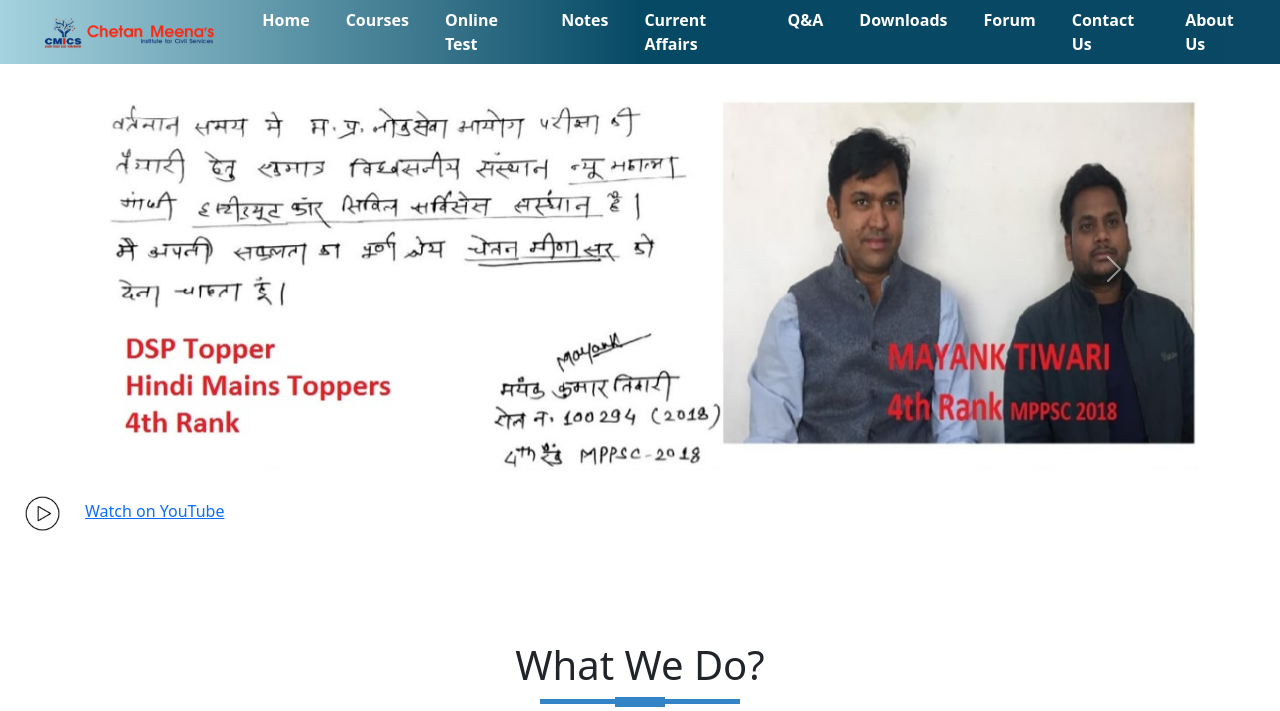
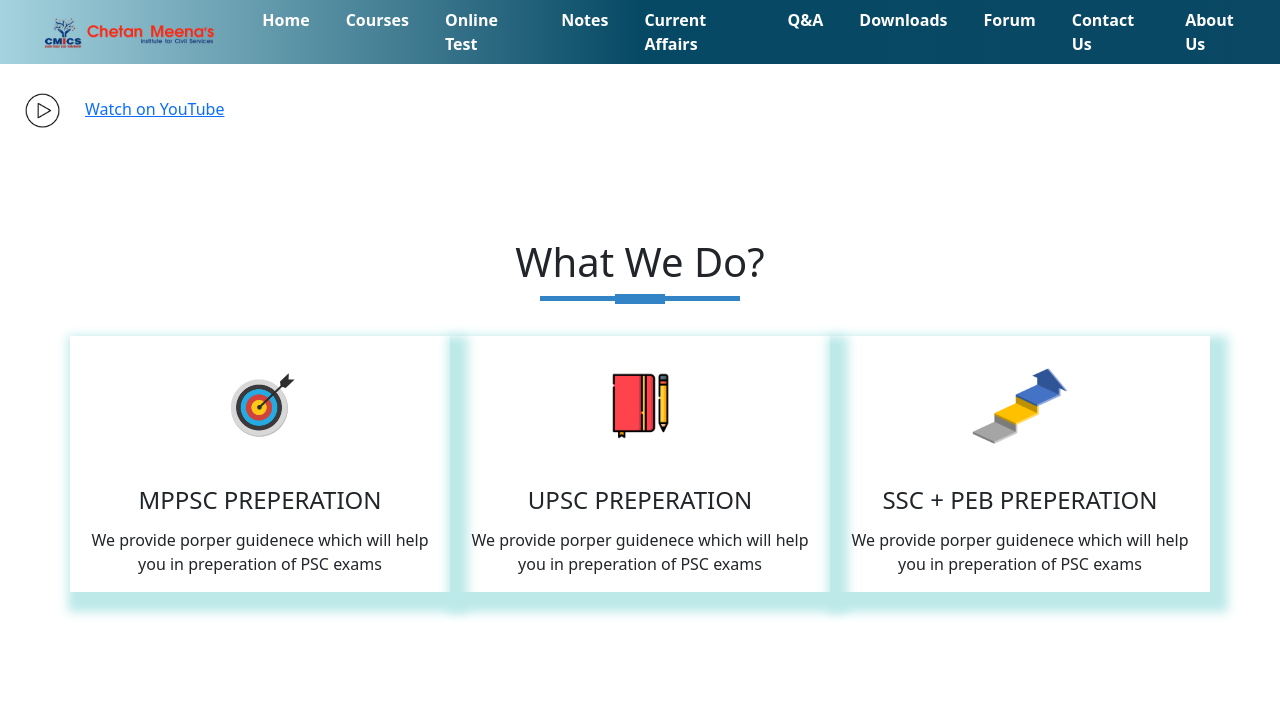
Before and after one commit to princeku07/cmics, a Django app: page / in a window 1280 px wide. Shown: the top 711 px of the page. Run offline with Django 3.2, Linux system fonts and the light colour scheme; data comes from the database, SQL or seed files in the repository; parts of the project's set-up code (start-up, migrations or seed data) failed here and were passed over; some libraries are stand-ins or nearby versions.

Commit message:
Update home.html

```diff
--- a/templates/home.html
+++ b/templates/home.html
@@ -24,12 +24,12 @@
 <section class="container mt-1">
   <div id="carouselExampleControls" class="carousel slide" data-bs-ride="carousel">
     <div class="carousel-inner">
-      <div class="carousel-item active">
+<!--       <div class="carousel-item active">
         <img src="{%static 'img/500151000626_8020.jpg'%}" class="d-block w-100" alt="...">
       </div>
       <div class="carousel-item">
         <img src="{%static 'img/student2.jpg'%}" class="d-block w-100" alt="...">
-      </div>
+      </div> -->
       <div class="carousel-item">
         <img src="{%static 'img/500079600859_224131.jpg'%}" class="d-block w-100" alt="...">
       </div>
```
